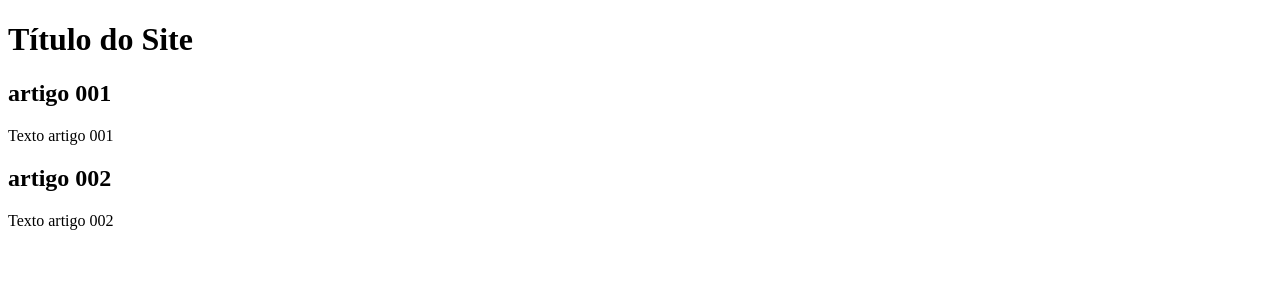
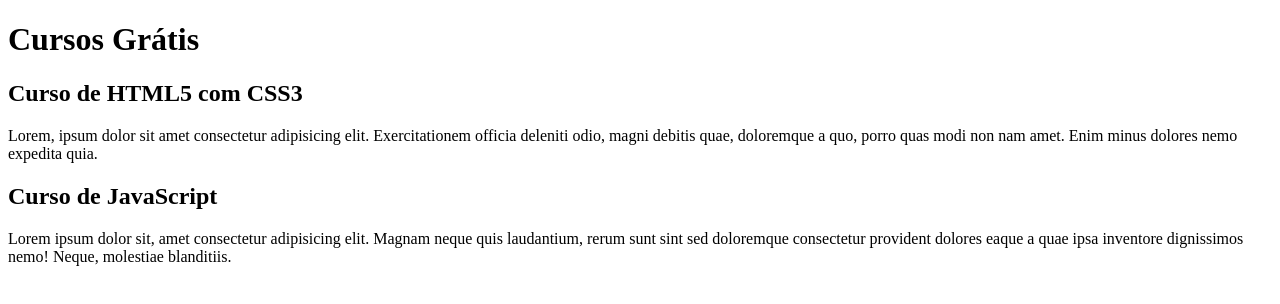
Before and after one commit to deivid127/projeto-site, a plain HTML site: page index.html in a window 1280 px wide. Drawn offline with Linux system fonts and the light colour scheme.

Commit message:
comecei a escrever o conteúdo

```diff
--- a/index.html
+++ b/index.html
@@ -8,15 +8,15 @@
 <body>
     <main>
         <header>
-            <h1>Título do Site</h1>
+            <h1>Cursos Grátis</h1>
         </header>
         <article>
-            <h2>artigo 001</h2>
-            <p>Texto artigo 001</p>
+            <h2>Curso de HTML5 com CSS3</h2>
+            <p>Lorem, ipsum dolor sit amet consectetur adipisicing elit. Exercitationem officia deleniti odio, magni debitis quae, doloremque a quo, porro quas modi non nam amet. Enim minus dolores nemo expedita quia.</p>
         </article>
         <article>
-            <h2>artigo 002</h2>
-            <p>Texto artigo 002</p>
+            <h2>Curso de JavaScript</h2>
+            <p>Lorem ipsum dolor sit, amet consectetur adipisicing elit. Magnam neque quis laudantium, rerum sunt sint sed doloremque consectetur provident dolores eaque a quae ipsa inventore dignissimos nemo! Neque, molestiae blanditiis.</p>
         </article>
     </main>
 </body>
```
